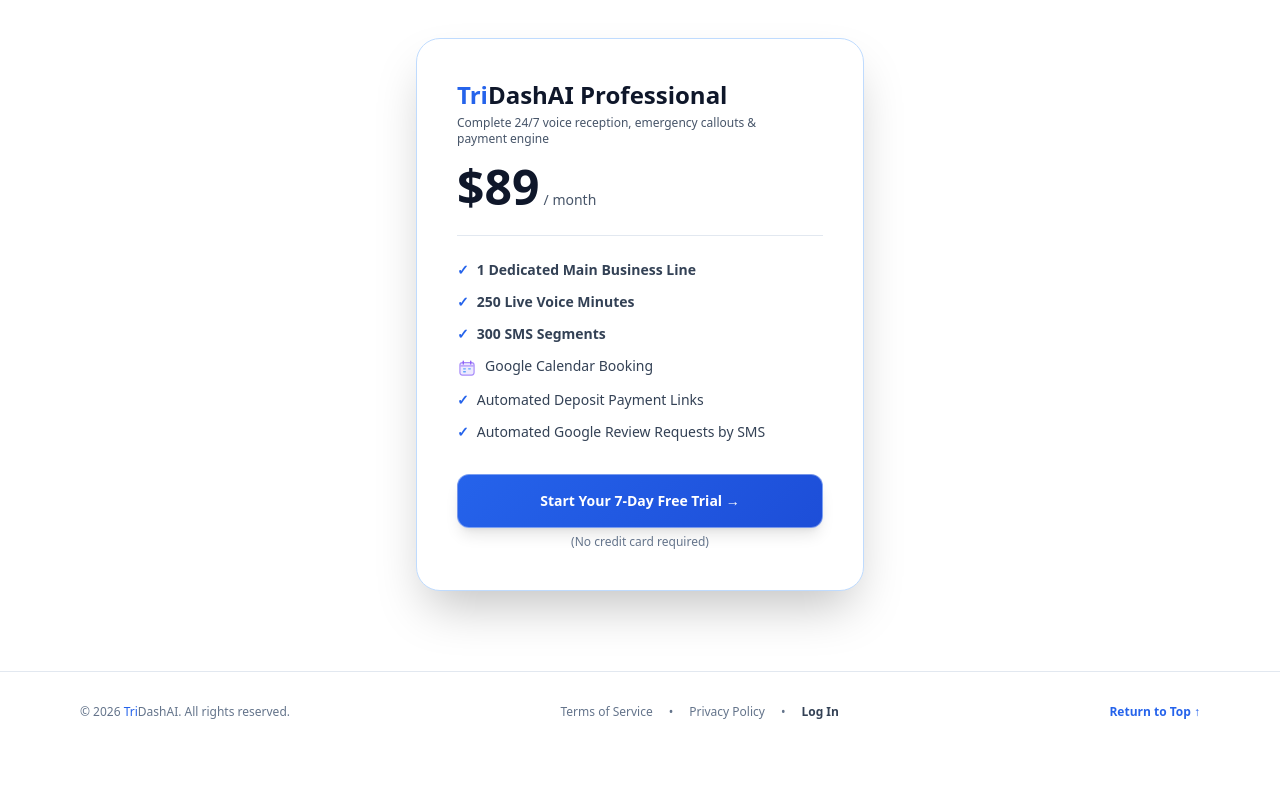
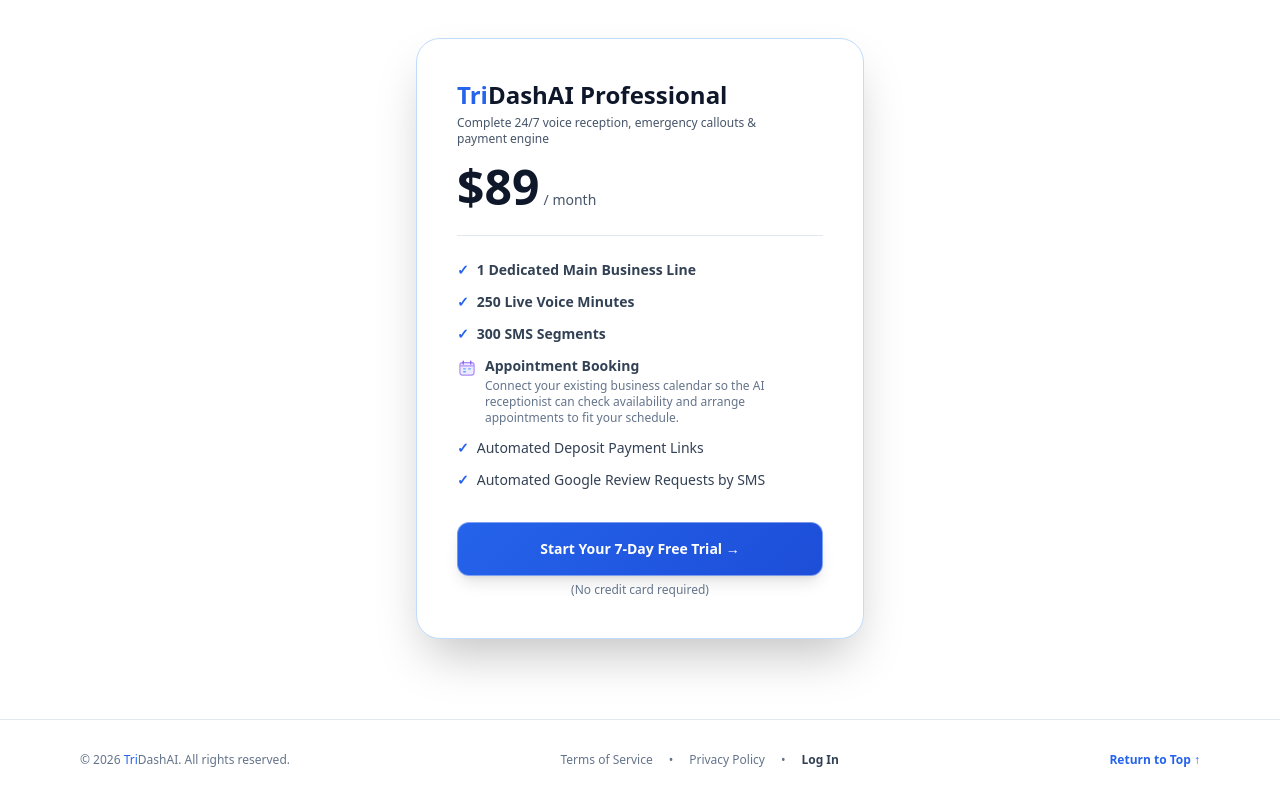
Before and after one commit to kelvnwilson53-bot/Tradashai-test, a plain HTML site: page index.html in a window 1280 px wide. Shown: the part 5950-6750 px from the top of the page. Before the commit the page ends 6702 px from the top, so only its background shows below. Drawn offline with nearby package versions, Linux system fonts and the light colour scheme.

Commit message:
Clarify appointment booking calendar connection

```diff
--- a/index.html
+++ b/index.html
@@ -594,7 +594,7 @@
                             <li class="flex items-center gap-2"><span class="text-[#2563eb] font-bold">✓</span> <strong>1 Dedicated Main Business Line</strong></li>
                             <li class="flex items-center gap-2"><span class="text-[#2563eb] font-bold">✓</span> <strong>250 Live Voice Minutes</strong></li>
                             <li class="flex items-center gap-2"><span class="text-[#2563eb] font-bold">✓</span> <strong>300 SMS Segments</strong></li>
-                            <li class="flex items-start gap-2"><svg class="w-5 h-5 shrink-0 mt-0.5" viewBox="0 0 24 24" fill="none" aria-hidden="true"><rect x="3.5" y="5.5" width="17" height="15" rx="3" fill="#EDE9FE" stroke="#A78BFA" stroke-width="1.4"/><path d="M7.5 3.8v3.4M16.5 3.8v3.4" stroke="#8B5CF6" stroke-width="1.6" stroke-linecap="round"/><path d="M4 9.5h16" stroke="#A78BFA" stroke-width="1.4"/><path d="M8 13h2M14 13h2M8 16.5h2" stroke="#60A5FA" stroke-width="1.6" stroke-linecap="round"/></svg><span>Google Calendar Booking</span></li>
+                            <li class="flex items-start gap-2"><svg class="w-5 h-5 shrink-0 mt-0.5" viewBox="0 0 24 24" fill="none" aria-hidden="true"><rect x="3.5" y="5.5" width="17" height="15" rx="3" fill="#EDE9FE" stroke="#A78BFA" stroke-width="1.4"/><path d="M7.5 3.8v3.4M16.5 3.8v3.4" stroke="#8B5CF6" stroke-width="1.6" stroke-linecap="round"/><path d="M4 9.5h16" stroke="#A78BFA" stroke-width="1.4"/><path d="M8 13h2M14 13h2M8 16.5h2" stroke="#60A5FA" stroke-width="1.6" stroke-linecap="round"/></svg><span class="flex flex-col gap-0.5"><strong>Appointment Booking</strong><span class="text-xs text-slate-500">Connect your existing business calendar so the AI receptionist can check availability and arrange appointments to fit your schedule.</span></span></li>
                             <li class="flex items-center gap-2"><span class="text-[#2563eb] font-bold">✓</span> Automated Deposit Payment Links</li>
                             <li class="flex items-center gap-2"><span class="text-[#2563eb] font-bold">✓</span> Automated Google Review Requests by SMS</li>
                         </ul>
```
